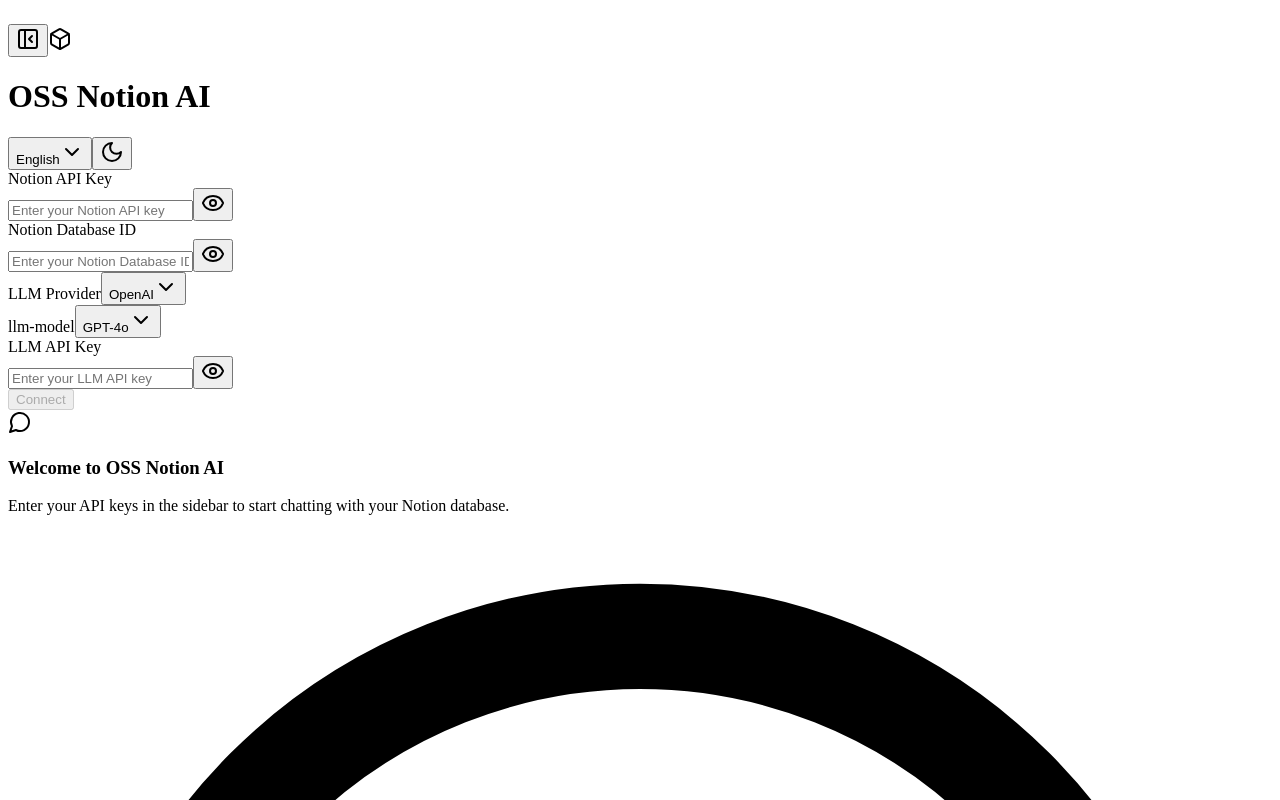
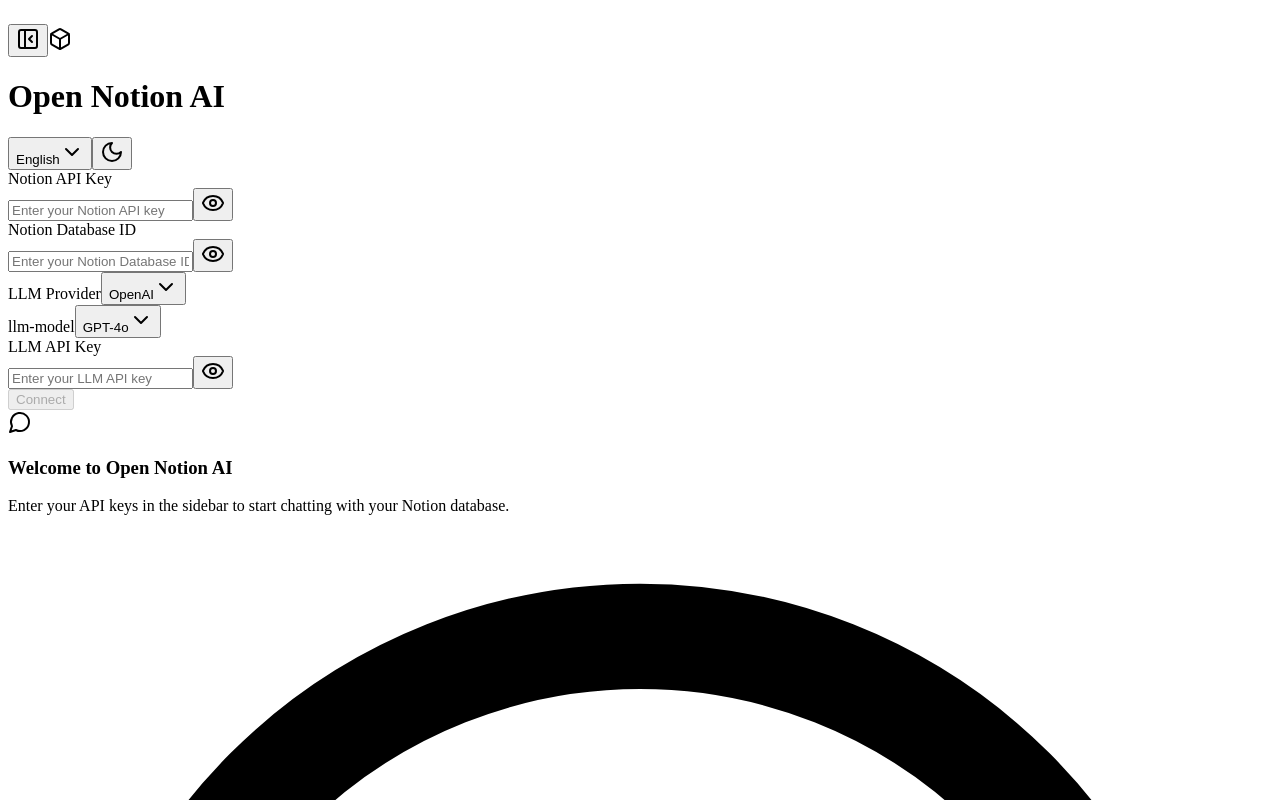
Before and after one commit to jerlyjelly/OpenNotionAI, a React (Vite) app in the folder client/: page / in a window 1280 px wide. Shown: the top 800 px of the page. Built offline with nearby package versions, Linux system fonts and the light colour scheme.

Commit message:
changed name from OSS Notion AI to Open Notion AI

```diff
--- a/client/src/components/Header.tsx
+++ b/client/src/components/Header.tsx
@@ -35,7 +35,7 @@ export function Header({
         {!isCollapsed && (
           <>
             <Box className="h-8 w-8" />
-            <h1 className="text-lg font-semibold">OSS Notion AI</h1>
+            <h1 className="text-lg font-semibold">Open Notion AI</h1>
           </>
         )}
       </div>
--- a/client/src/i18n/locales/en.ts
+++ b/client/src/i18n/locales/en.ts
@@ -1,6 +1,6 @@
 export const en = {
   // Onboarding
-  "welcome-to-oss": "Welcome to OSS Notion AI",
+  "welcome-to-oss": "Welcome to Open Notion AI",
   "intro-1": "This is an open-source alternative to Notion AI that allows you to interact with your Notion databases using various language models.",
   "intro-2": "With this tool, you can:",
   "feature-1": "Create and edit content in your Notion database",
@@ -28,7 +28,7 @@ export const en = {
   "db-structure": "Database Structure",
 
   // Chat Area
-  "welcome": "Welcome to OSS Notion AI",
+  "welcome": "Welcome to Open Notion AI",
   "start-description": "Enter your API keys in the sidebar to start chatting with your Notion database.",
   "keys-secure": "Your API keys are stored locally and never sent to our servers.",
   "chat-placeholder": "Type your message here...",
--- a/client/src/i18n/locales/ko.ts
+++ b/client/src/i18n/locales/ko.ts
@@ -1,6 +1,6 @@
 export const ko = {
   // Onboarding
-  "welcome-to-oss": "OSS Notion AI에 오신 것을 환영합니다",
+  "welcome-to-oss": "Open Notion AI에 오신 것을 환영합니다",
   "intro-1": "이것은 다양한 언어 모델을 사용하여 Notion 데이터베이스와 상호 작용할 수 있는 Notion AI의 오픈 소스 대안입니다.",
   "intro-2": "이 도구를 사용하면 다음을 수행할 수 있습니다:",
   "feature-1": "Notion 데이터베이스에서 콘텐츠 생성 및 편집",
@@ -28,7 +28,7 @@ export const ko = {
   "db-structure": "데이터베이스 구조",
 
   // Chat Area
-  "welcome": "OSS Notion AI에 오신 것을 환영합니다",
+  "welcome": "Open Notion AI에 오신 것을 환영합니다",
   "start-description": "사이드바에 API 키를 입력하여 Notion 데이터베이스와 채팅을 시작하세요.",
   "keys-secure": "API 키는 로컬에 저장되며 서버로 전송되지 않습니다.",
   "chat-placeholder": "메시지를 입력하세요...",
```
